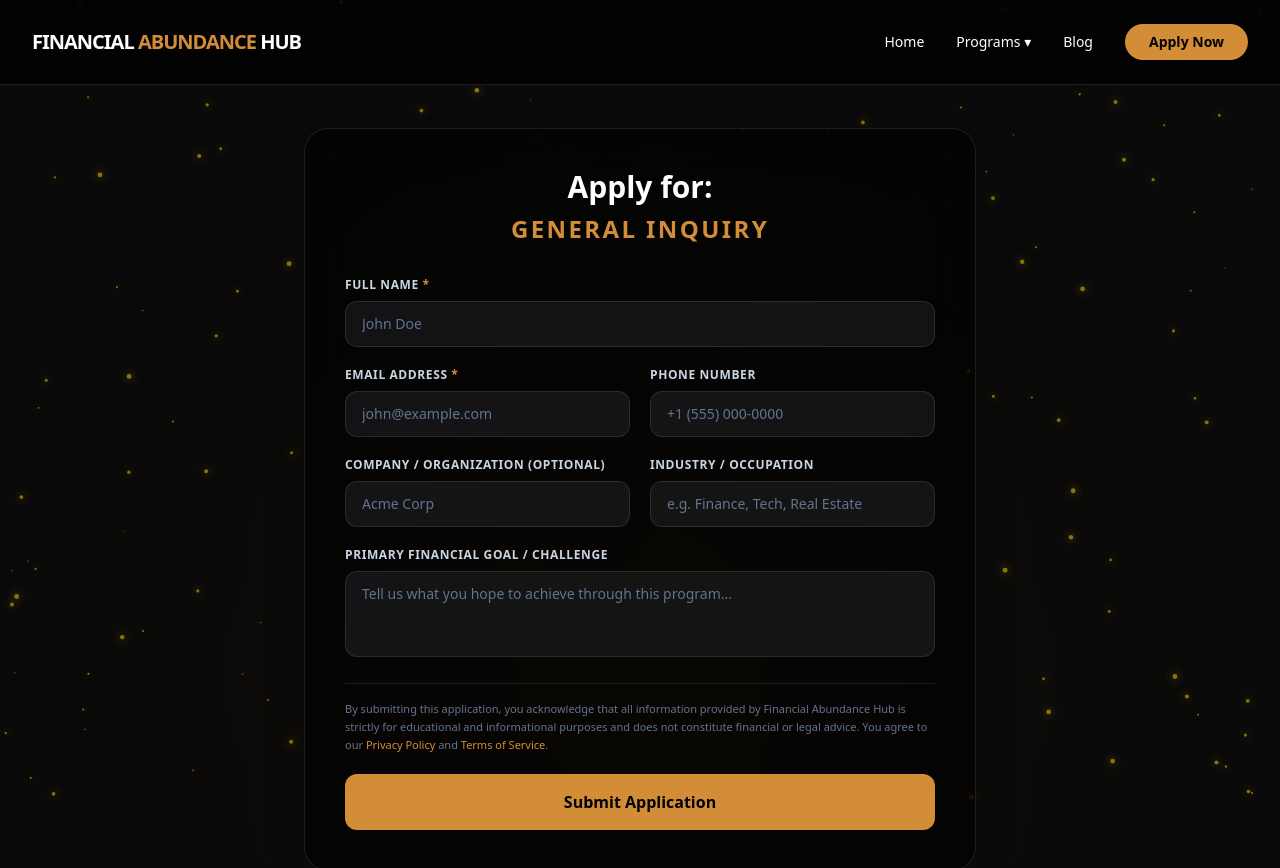
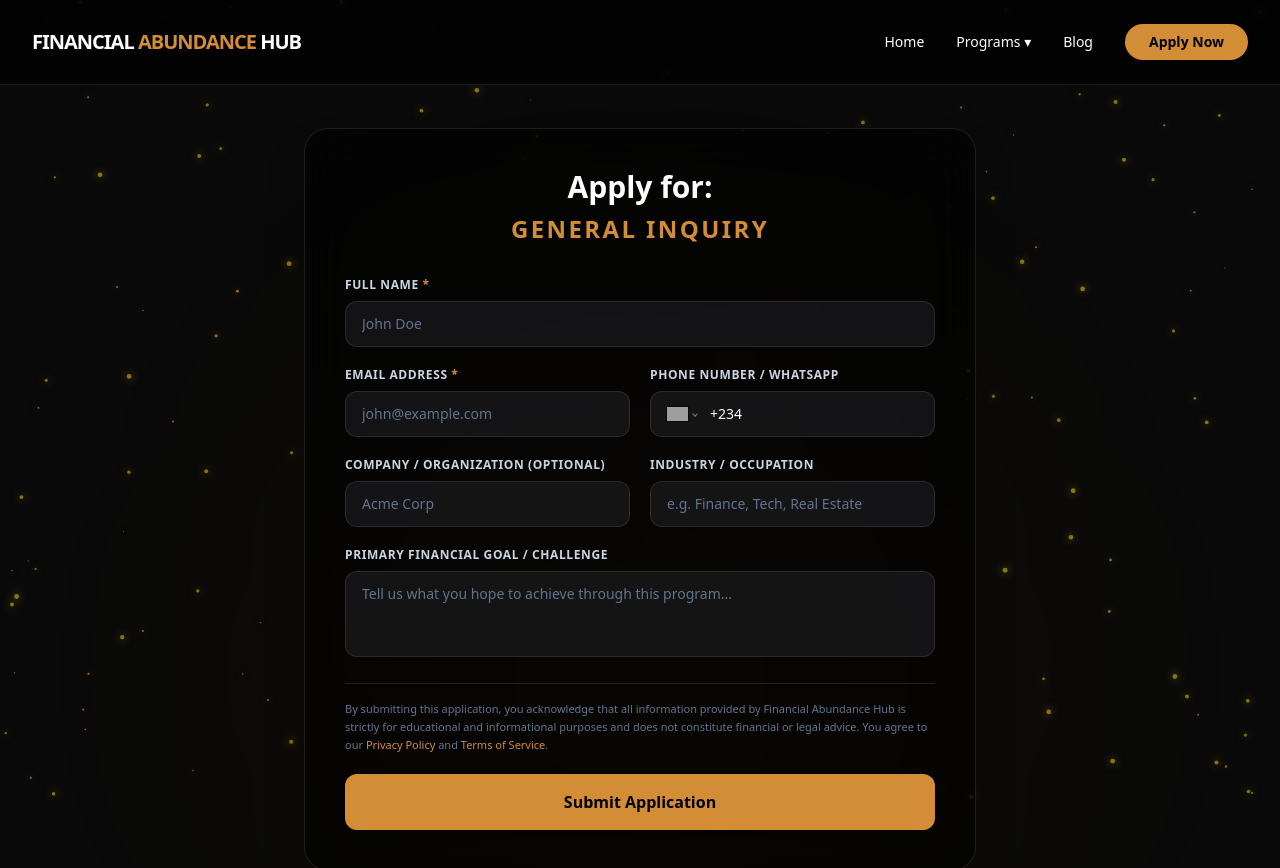
Before and after one commit to KayceeEasy/FinancialAbundanceHub, a Next.js app: page /apply in a window 1280 px wide. Shown: the top 868 px of the page. Built offline with nearby package versions, Linux system fonts and the light colour scheme; grey boxes are pictures that could not be loaded.

Commit message:
Add international country code picker to application form

```diff
--- a/src/app/apply/page.tsx
+++ b/src/app/apply/page.tsx
@@ -4,12 +4,15 @@ import { useSearchParams } from "next/navigation";
 import { Suspense, useState, useTransition } from "react";
 import { motion } from "framer-motion";
 import Link from "next/link";
+import PhoneInputWithCountrySelect from "react-phone-number-input";
+import "react-phone-number-input/style.css";
 import { submitApplication } from "../actions";
 
 function ApplyForm() {
   const searchParams = useSearchParams();
   const rawProgram = searchParams.get("program")?.replace(/-/g, ' ') || "General Inquiry";
 
+  const [phone, setPhone] = useState<string>("");
   const [isPending, startTransition] = useTransition();
   const [errorMessage, setErrorMessage] = useState<string | null>(null);
   const [isSubmitted, setIsSubmitted] = useState(false);
@@ -20,6 +23,7 @@ function ApplyForm() {
 
     const formData = new FormData(e.currentTarget);
     formData.set("program", rawProgram);
+    formData.set("phone", phone);
 
     startTransition(async () => {
       const res = await submitApplication(formData);
@@ -107,13 +111,17 @@ function ApplyForm() {
 
           <div>
             <label className="block text-xs font-semibold text-slate-300 uppercase tracking-wider mb-2">
-              Phone Number
+              Phone Number / WhatsApp
             </label>
-            <input
-              type="tel"
+            <PhoneInputWithCountrySelect
+              defaultCountry="NG"
+              international
+              countryCallingCodeEditable={false}
               name="phone"
-              placeholder="+1 (555) 000-0000"
-              className="w-full bg-zinc-900/80 border border-white/10 rounded-xl px-4 py-3 text-white placeholder-slate-500 focus:outline-none focus:border-amber-500 transition text-sm"
+              placeholder="Enter phone number"
+              value={phone}
+              onChange={(value) => setPhone(value ?? "")}
+              className="phone-picker w-full bg-zinc-900/80 border border-white/10 rounded-xl px-4 py-3 text-white placeholder-slate-500 focus-within:border-amber-500 transition text-sm flex items-center gap-2"
             />
           </div>
         </div>
```
